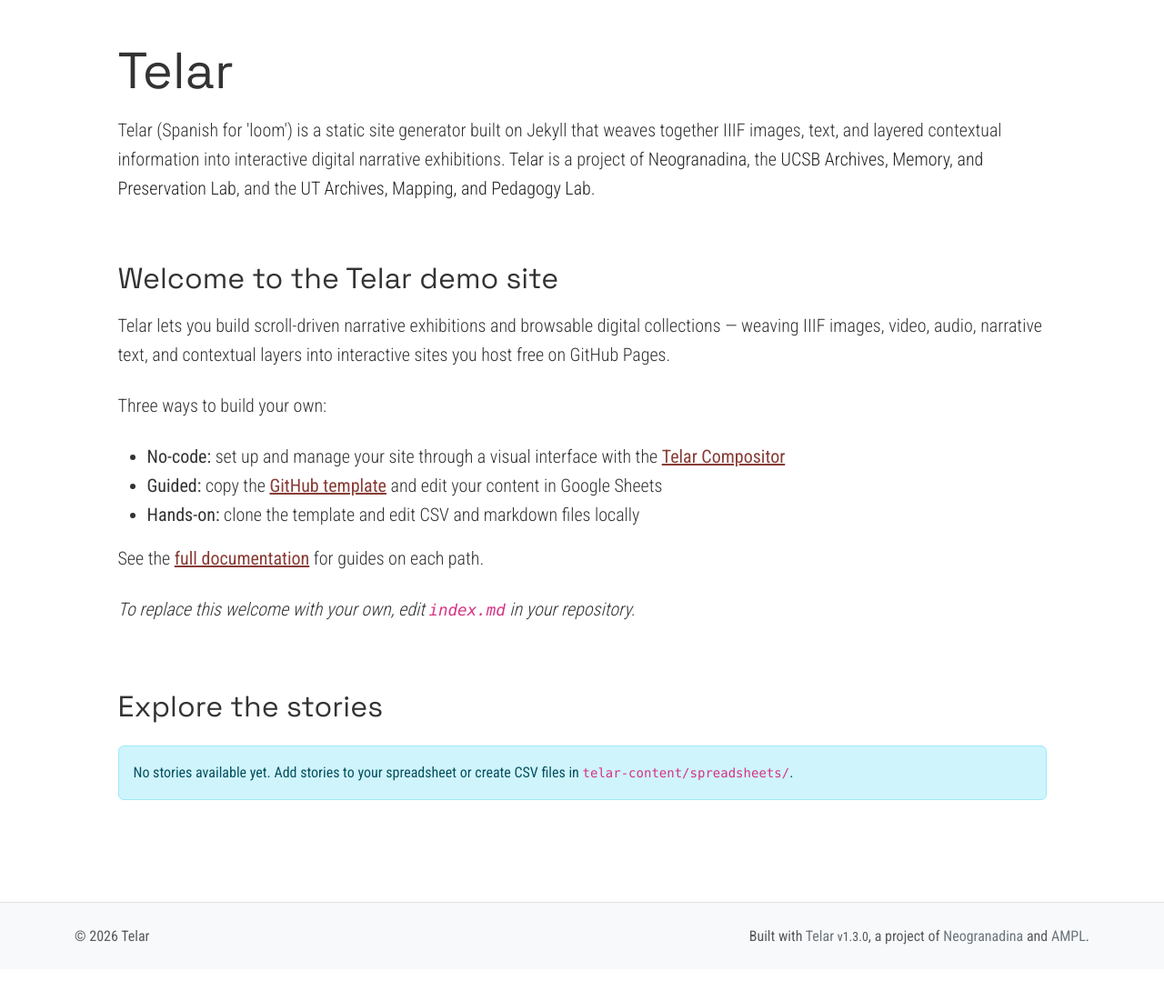
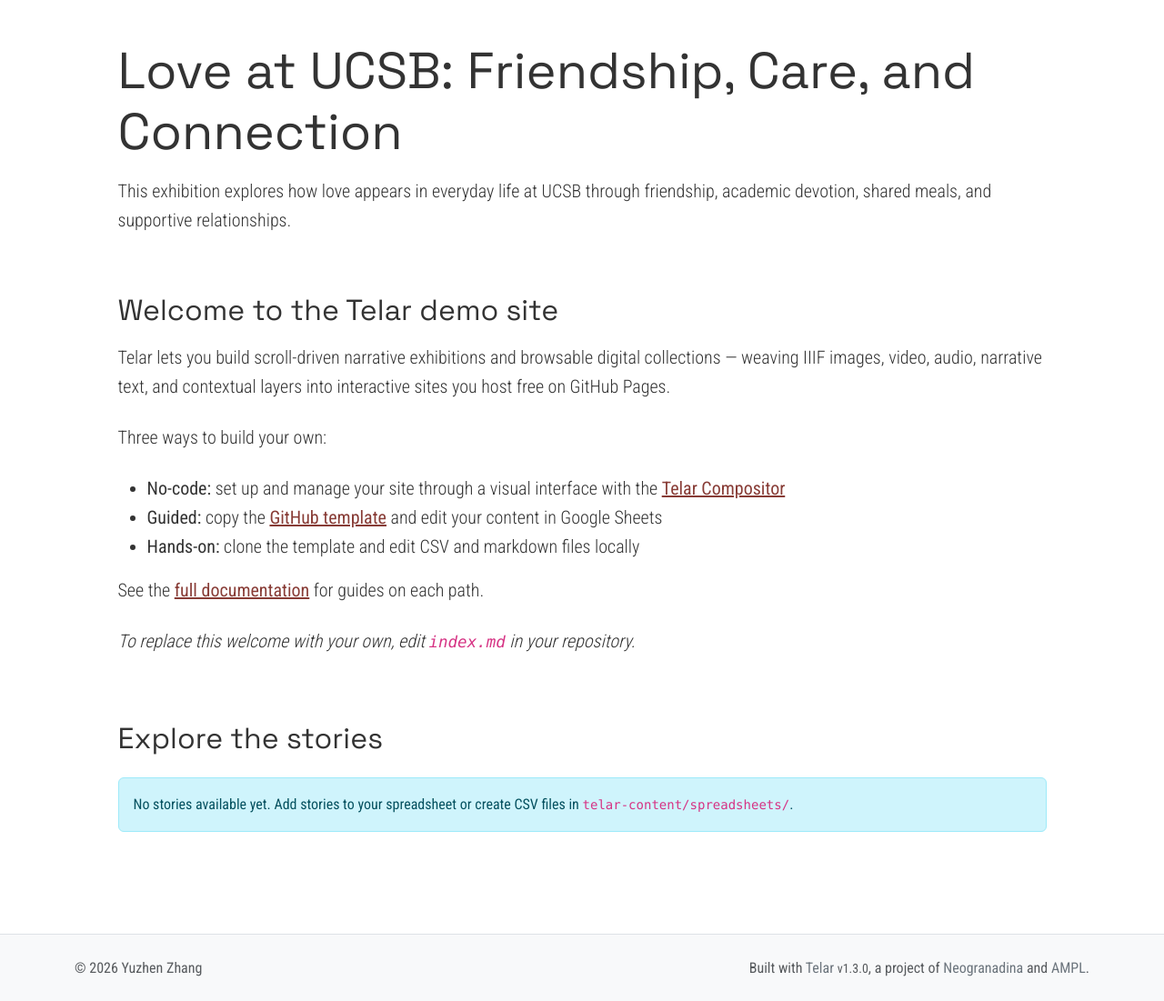
Before and after one commit to Yuzhen-Zhang970/yuzhen_zhang, a Jekyll site: the page built from index.md, in a window 1280 px wide, cut to the strip 104-1205 px from the top of the page. Shown: the whole strip at 91% size. Built offline with Jekyll 4.4.1, drawn with Linux system fonts in a browser that asks for light colours; before the commit the page ends 1170 px from its top, so only the background shows below that.

```diff
--- a/_config.yml
+++ b/_config.yml
@@ -2,16 +2,16 @@
 # https://telar.org
 
 # Site Settings
-title: "Telar"
-description: "Telar (Spanish for 'loom') is a static site generator built on Jekyll that weaves together IIIF images, text, and layered contextual information into interactive digital narrative exhibitions. <a href='https://github.com/UCSB-AMPLab/telar'>Telar</a> is a project of <a href='https://neogranadina.org'>Neogranadina</a>, the <a href='https://ampl.clair.ucsb.edu/'>UCSB Archives, Memory, and Preservation Lab</a>, and the <a href='https://liberalarts.utexas.edu/history/'>UT Archives, Mapping, and Pedagogy Lab</a>."
+title: "Love at UCSB: Friendship, Care, and Connection"
+description: "This exhibition explores how love appears in everyday life at UCSB through friendship, academic devotion, shared meals, and supportive relationships."
 url: "https://yuzhen-zhang970.github.io"
 baseurl: "/yuzhen_zhang"
-author: ""
-email: ""
+author: "Yuzhen Zhang"
+email: "yuzhen_zhang@ucsb.edu"
 telar_theme: "trama" # Options: trama, paisajes, neogranadina, santa-barbara, austin, or custom
 logo: ""
-telar_language: "en" # Options: "en" (English), "es" (Español)
-collection_mode: false # Set to true to show objects first with large thumbnails and stories below with small thumbnails (collection-first homepage)
+telar_language: en
+collection_mode: false
 
 # Story Interface Settings
 story_interface:
@@ -30,7 +30,7 @@
 # Story Protection (optional)
 # Stories with protected=yes in project.csv will be encrypted.
 # Viewers need this key to unlock protected stories.
-story_key: "test"
+story_key: test
 
 # Google Sheets Integration (optional)
 # Manage content via Google Sheets instead of editing CSV files directly.
```
Also changed, not shown: _data/navigation.yml (+7 -42 lines), telar-content/spreadsheets/carrying-each-other-qzbd.csv (added, +8 -0 lines), telar-content/spreadsheets/friendship-across-the-ttak.csv (added, +8 -0 lines), telar-content/spreadsheets/glossary.csv (+11 -4 lines), telar-content/spreadsheets/objects.csv (+4 -5 lines), telar-content/spreadsheets/project.csv (+6 -6 lines), telar-content/spreadsheets/quiet-devotion-in-m6jm.csv (added, +8 -0 lines), telar-content/spreadsheets/shared-food-as-8ccd.csv (added, +8 -0 lines), telar-content/texts/pages/untitled.md (added, +5 -0 lines), telar-content/texts/pages/works-cited.md (added, +9 -0 lines), index.md (line endings or trailing spaces).
